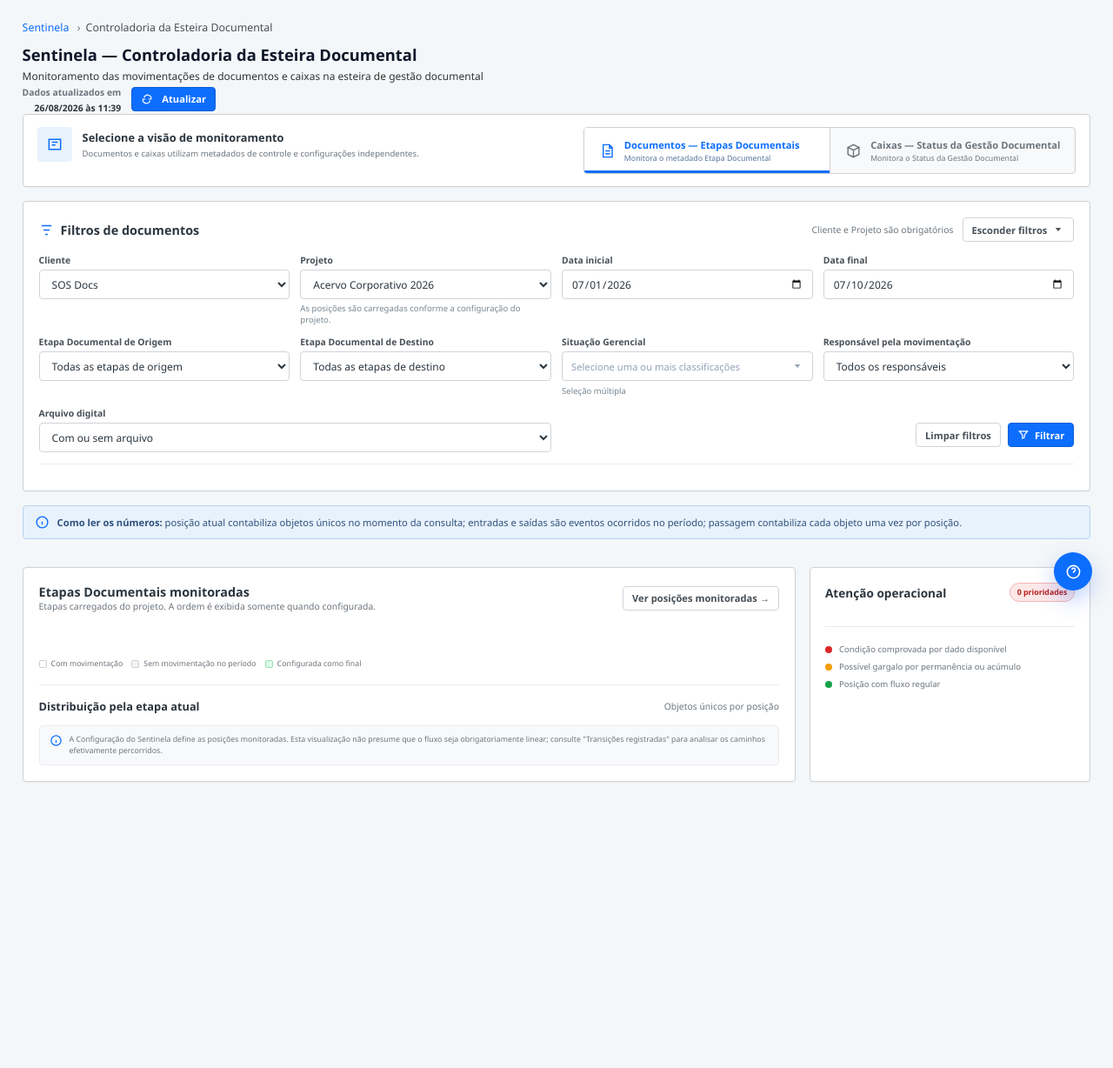
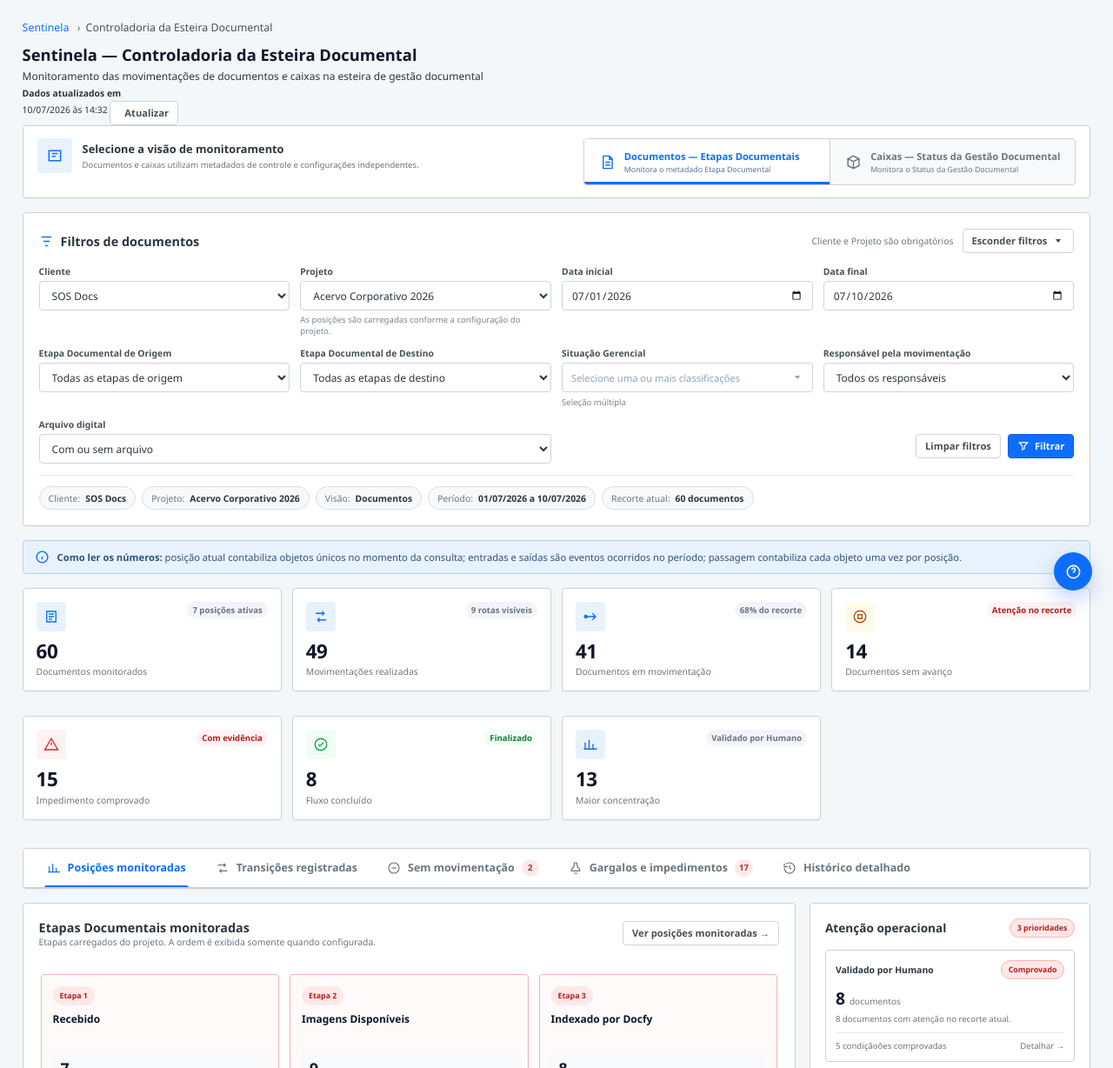
Before and after one commit to macielguilherme/ControladoriaDaEsteiraDocumental, a plain HTML site: page index.html in a window 1280 px wide. Shown: the part 37-1265 px from the top of the page at 87% size. Before the commit the page ends 967 px from the top, so only its background shows below. Drawn offline with Linux system fonts and the light colour scheme.

Commit message:
Refactor page head and update data display

```diff
--- a/index.html
+++ b/index.html
@@ -1416,7 +1416,6 @@
         <ul>
           <li><span><strong>Demo</strong></span></li>
           <li><span><strong>99999 | DEMO - POC CODEBA</strong></span></li>
-
           <li>
             <a href="../login" title="Pesquisa">
               <img src="images/icons/topnav/mainWebsite.png" alt="">
@@ -1452,16 +1451,12 @@
         <h4 style="margin:0;font-size:1.15rem;color:#0f172a;">Sentinela — Controladoria da Esteira Documental</h4>
         <p class="text-muted small" style="margin:4px 0 0;font-size:0.75rem;">Monitoramento das movimentações de documentos e caixas na esteira de gestão documental</p>
       </div>
-  <div style="display:flex;align-items:center;gap:12px;flex-shrink:0;">
-    <div style="text-align:right;line-height:1.3;">
-      <span style="font-size:0.65rem;color:#6c757d;">
-        <b>Dados atualizados em</b><br>
-        <span id="lastUpdate" style="font-weight:600;color:#2c363f;">26/08/2026 às 11:39</span>
+      <div>
+        <span class="text-muted small mr-2" style="font-size:0.65rem;">
+          <b>Dados atualizados em</b><br><span id="lastUpdate">10/07/2026 às 14:32</span>
         </span>
-    </div>
-    <button class="btn-sos btn-sos-sm btn-sos-primary" onclick="refreshData()" style="white-space:nowrap;">
-      <svg viewBox="0 0 24 24" fill="none" stroke="currentColor" stroke-width="2" style="width:14px;height:14px;display:inline-block;vertical-align:middle;margin-right:4px;"><path d="M20 7v5h-5M4 17v-5h5"/><path d="M6.1 9A7 7 0 0 1 18 6l2 1M18 15a7 7 0 0 1-12 3l-2-1"/></svg>
-      Atualizar
+        <button class="btn-sos btn-sos-sm btn-sos-outline-secondary" onclick="refreshData()">
+          <i class="fas fa-sync"></i> Atualizar
         </button>
       </div>
     </div>
@@ -1606,7 +1601,32 @@
       <div class="kpis" id="kpiGrid"></div>
 
       <!-- Tabs -->
-
+      <section class="card tabs-wrap">
+        <div class="tabs">
+          <button class="tab active" data-tab="overview" onclick="openTab('overview',this)">
+            <svg viewBox="0 0 24 24" fill="none" stroke="currentColor" stroke-width="1.8"><path d="M4 19V9M10 19V5M16 19v-7M22 19H2"/></svg>
+            Posições monitoradas
+          </button>
+          <button class="tab" data-tab="transitions" onclick="openTab('transitions',this)">
+            <svg viewBox="0 0 24 24" fill="none" stroke="currentColor" stroke-width="1.8"><path d="M4 7h13M14 4l3 3-3 3M20 17H7M10 14l-3 3 3 3"/></svg>
+            Transições registradas
+          </button>
+          <button class="tab" data-tab="nomovement" onclick="openTab('nomovement',this)">
+            <svg viewBox="0 0 24 24" fill="none" stroke="currentColor" stroke-width="1.8"><circle cx="12" cy="12" r="9"/><path d="M8 12h8"/></svg>
+            Sem movimentação
+            <span class="tab-badge" id="noMovementBadge">0</span>
+          </button>
+          <button class="tab" data-tab="bottlenecks" onclick="openTab('bottlenecks',this)">
+            <svg viewBox="0 0 24 24" fill="none" stroke="currentColor" stroke-width="1.8"><path d="M10 3h4l1 7 4 4v3H5v-3l4-4zM9 21h6"/></svg>
+            Gargalos e impedimentos
+            <span class="tab-badge" id="riskBadge">0</span>
+          </button>
+          <button class="tab" data-tab="history" onclick="openTab('history',this)">
+            <svg viewBox="0 0 24 24" fill="none" stroke="currentColor" stroke-width="1.8"><path d="M3 12a9 9 0 1 0 3-6.7M3 4v6h6M12 7v5l3 2"/></svg>
+            Histórico detalhado
+          </button>
+        </div>
+      </section>
 
       <!-- ===== OVERVIEW PANEL ===== -->
       <div id="overview" class="panel active">
@@ -1850,8 +1870,7 @@
             {name:'Aguardando Assinatura',code:'ETP-AAS',order:6,current:120,entered:326,exited:206,passed:326,stopped:0,last:'10/07/2026 14:11',state:'normal',active:true,final:false},
             {name:'Finalizado',code:'ETP-FIN',order:7,current:326,entered:326,exited:0,passed:326,stopped:0,last:'10/07/2026 14:05',state:'done',active:true,final:true},
             {name:'Revisão Especial',code:'ETP-RES',order:null,current:0,entered:0,exited:0,passed:0,stopped:0,last:'Sem movimentação no período',state:'normal',active:true,final:false},
-            {name:'Aguardando Publicação',code:'ETP-APU',order:null,current:0,entered:0,exited:0,passed:0,stopped:0,last:'Sem movimentação no período',state:'normal',active:true,final:false},
-            {name:'Validação Legada',code:'ETP-VLG',order:null,current:0,entered:0,exited:0,passed:73,stopped:0,last:'18/06/2026 17:02',state:'normal',active:false,final:false}
+            {name:'Aguardando Publicação',code:'ETP-APU',order:null,current:0,entered:0,exited:0,passed:0,stopped:0,last:'Sem movimentação no período',state:'normal',active:true,final:false}
           ],
           transitions:[
             {from:'Recebido',to:'Imagens Disponíveis',count:1162,pct:100,last:'10/07/2026 14:29',owner:'Rotina de ingestão'},
@@ -1903,8 +1922,7 @@
             {name:'Em Atendimento',code:'STS-EAT',order:5,current:86,entered:305,exited:219,passed:305,stopped:0,last:'10/07/2026 13:58',state:'normal',active:true,final:false},
             {name:'Atendimento Registrado',code:'STS-ATR',order:6,current:219,entered:219,exited:0,passed:219,stopped:0,last:'10/07/2026 13:42',state:'normal',active:true,final:false},
             {name:'Em Transferência',code:'STS-ETF',order:null,current:0,entered:0,exited:0,passed:0,stopped:0,last:'Sem movimentação no período',state:'normal',active:true,final:false},
-            {name:'Aguardando Expurgo',code:'STS-AEX',order:null,current:0,entered:0,exited:0,passed:0,stopped:0,last:'Sem movimentação no período',state:'normal',active:true,final:false},
-            {name:'Status Legado',code:'STS-LGD',order:null,current:0,entered:0,exited:0,passed:48,stopped:0,last:'24/06/2026 16:10',state:'normal',active:false,final:false}
+            {name:'Aguardando Expurgo',code:'STS-AEX',order:null,current:0,entered:0,exited:0,passed:0,stopped:0,last:'Sem movimentação no período',state:'normal',active:true,final:false}
           ],
           transitions:[
             {from:'Recebida na Unidade',to:'Em Preparação',count:759,pct:100,last:'10/07/2026 14:30',owner:'Equipe de guarda'},
@@ -2433,10 +2451,13 @@
     function renderPipeline(){
       const el=document.getElementById('pipeline');
       const activeStages=currentData.stages.filter(s=>s.active);
+      const isDoc=currentMode==='document';
+      const prefix=isDoc ? 'Etapa' : 'Status';
+
       el.innerHTML=activeStages.map((s)=>{
         const noMovement=s.entered===0 && s.exited===0;
         const state=[s.state!=='normal'?s.state:'',noMovement?'no-movement':''].join(' ');
-        const orderDisplay = s.order ? `Fase ${s.order}` : 'Sem fase definida';
+        const orderDisplay = s.order ? `${prefix} ${s.order}` : 'Sem fase definida';
         return `<article class="stage ${state}" onclick="openDetail('${s.name}')" title="Clique para detalhar ${s.name}">
           <div class="stage-topline">
             <div class="stage-num">${orderDisplay}</div>
```
Lines whose indentation alone changed are shown as unchanged.
